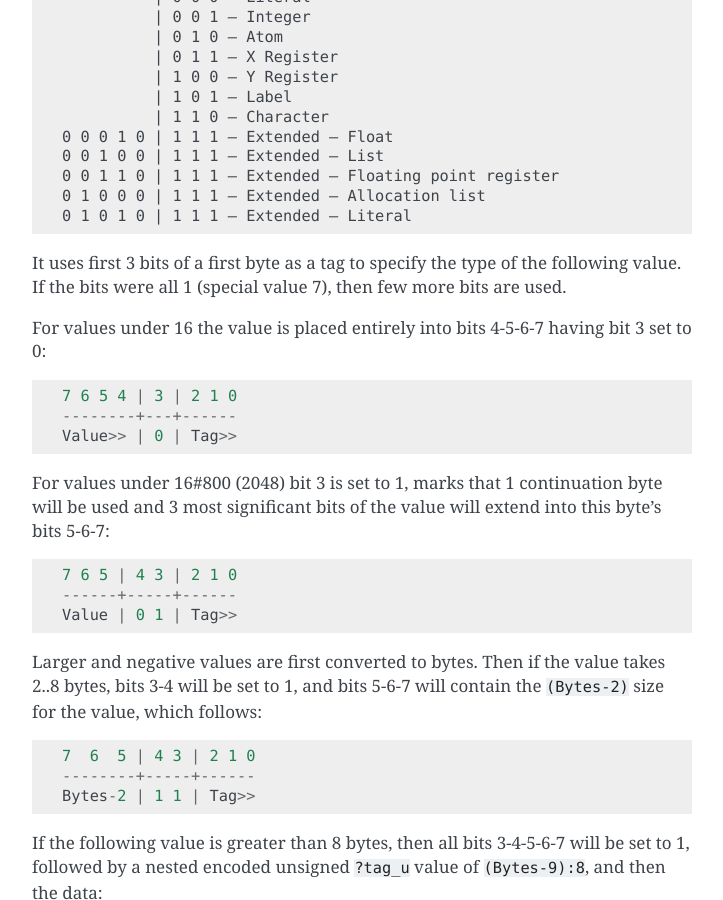
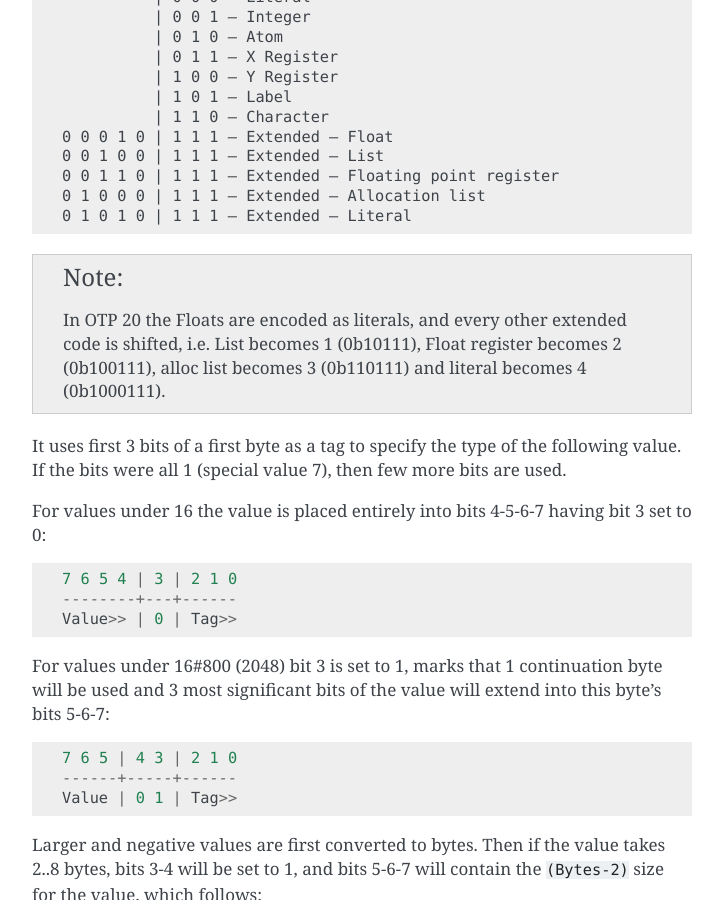
Before and after one commit to kvakvs/beam-wisdoms, a Sphinx documentation site: the page built from docs/source/indepth-beam-file.rst, in a window 1280 px wide and 900 px high, scrolled down 4195 px. Shown: the whole window, without its empty margins (388-1111 px from the left). Built offline with Sphinx 7.4.7, drawn with Linux system fonts in a browser that asks for light colours.

Commit message:
OTP20 note

```diff
--- a/docs/source/indepth-beam-file.rst
+++ b/docs/source/indepth-beam-file.rst
@@ -212,6 +212,12 @@ The idea is to stick as many type and value data into the 1st byte as possible::
     0 1 0 0 0 | 1 1 1 — Extended — Allocation list
     0 1 0 1 0 | 1 1 1 — Extended — Literal
 
+.. note::
+
+    In OTP 20 the Floats are encoded as literals, and every other extended code
+    is shifted, i.e. List becomes 1 (0b10111), Float register becomes 2 (0b100111),
+    alloc list becomes 3 (0b110111) and literal becomes 4 (0b1000111).
+
 It uses first 3 bits of a first byte as a tag to specify the type of the
 following value.
 If the bits were all 1 (special value 7), then few more bits are used.
```
